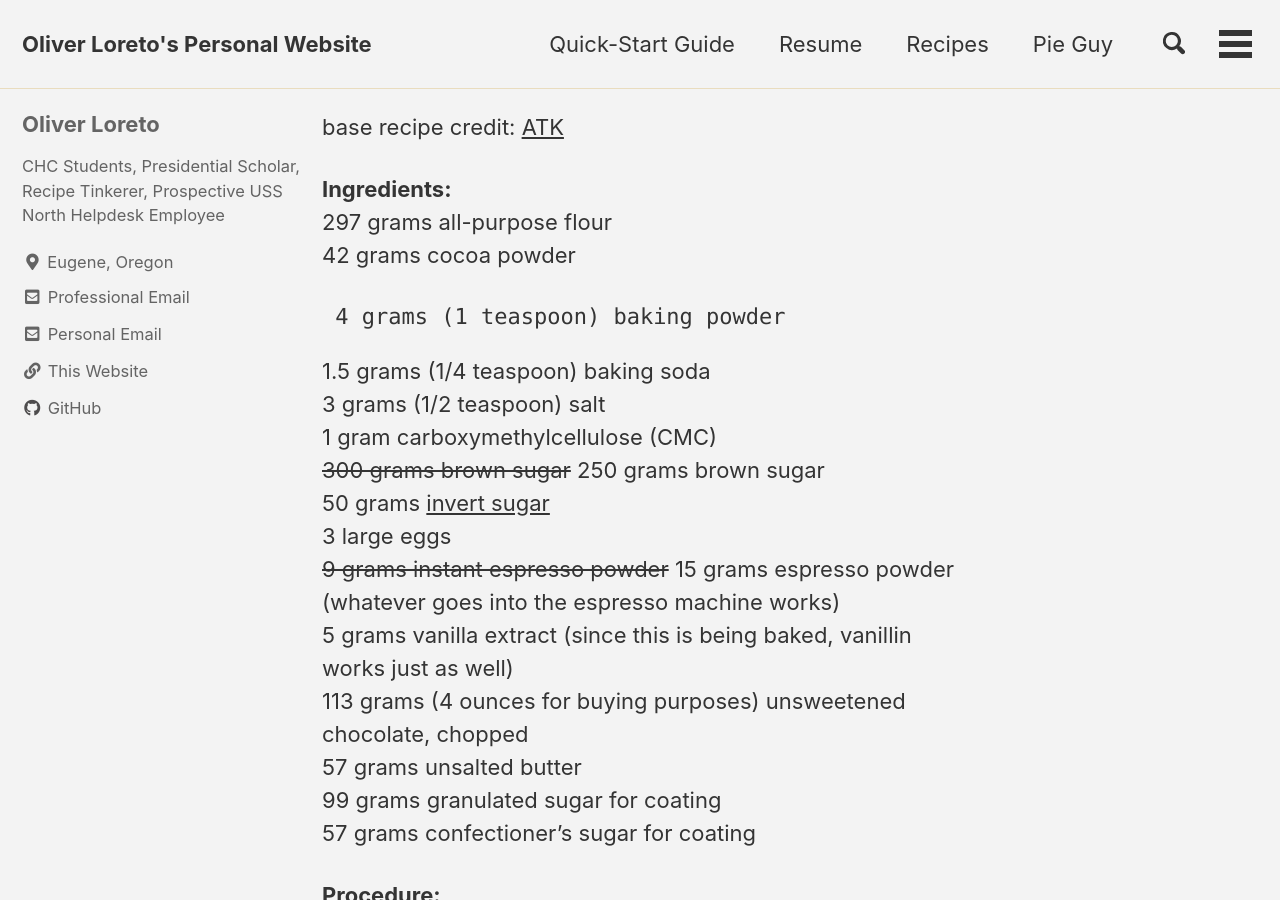
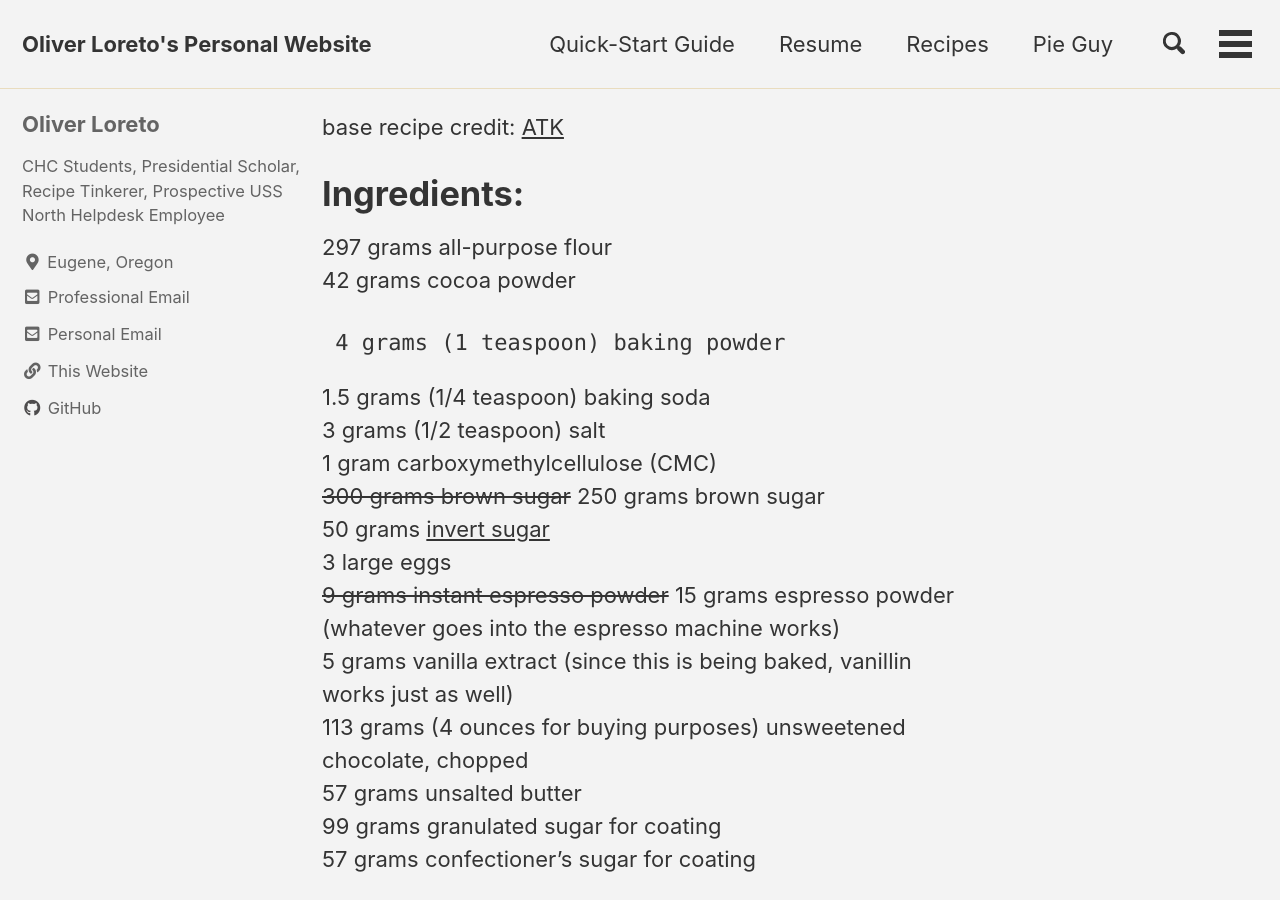
Before and after one commit to Oliver-Loreto/Oliver-Loreto.github.io, a Jekyll site: the page built from _pages/crinkle-cookies-recipe.md, in a window 1280 px wide and 900 px high. Built offline with Jekyll 4.4.1, drawn with Linux system fonts in a browser that asks for light colours; cached includes are drawn as plain includes.

```diff
--- a/_pages/crinkle-cookies-recipe.md
+++ b/_pages/crinkle-cookies-recipe.md
@@ -5,7 +5,7 @@ permalink: /chocolate-crinkle-cookies/
 
 base recipe credit: [ATK](https://www.americastestkitchen.com/recipes/8125-chocolate-crinkle-cookies?incode=MASAD00L0&ref=new_search_experience_1)
 
-**Ingredients:**
+# **Ingredients:**
 297 grams all-purpose flour
 42 grams cocoa powder
 <pre> 4 grams (1 teaspoon) baking powder </pre>
```
